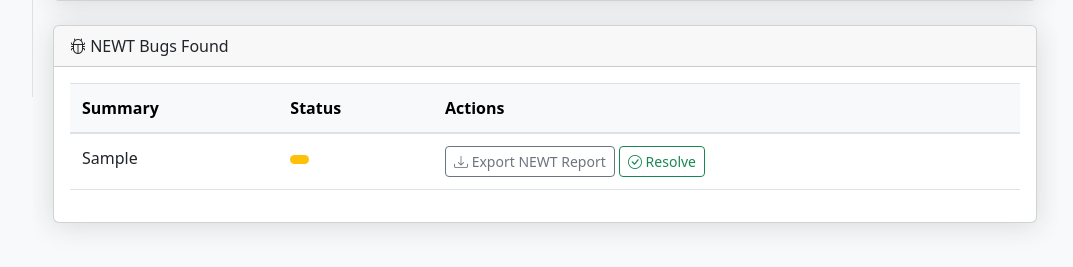
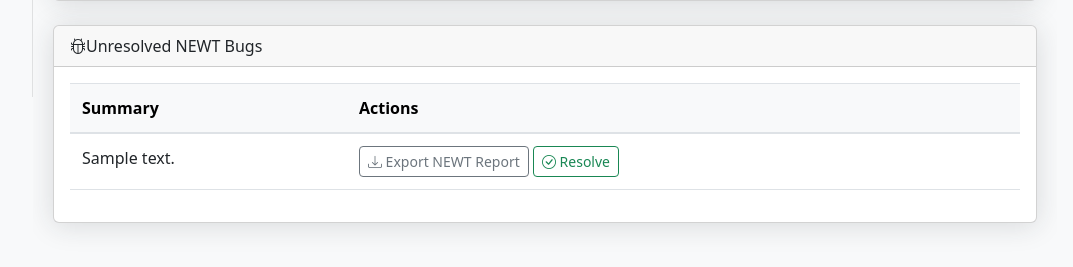
Before and after one commit to dmsweetser/NextgenExploratoryWebTester, a Flask app: page /bot/1 in a window 1280 px wide. Shown: the part 703-970 px from the top of the page, without its empty margins (207-1280 px from the left). Run offline with Flask 3, Linux system fonts and the light colour scheme; tables that the repository leaves empty hold one stand-in row (values such as "Sample post").

Commit message:
UI fixes

```diff
--- a/templates/bot.html
+++ b/templates/bot.html
@@ -103,7 +103,7 @@
 
 <div class="card mb-4">
     <div class="card-header">
-        <i class="bi bi-bug"></i> NEWT Bugs Found
+        <i class="bi bi-bug"></i>Unresolved NEWT Bugs
     </div>
     <div class="card-body">
         {% if bugs %}
@@ -112,32 +112,24 @@
                 <thead class="table-light">
                     <tr>
                         <th>Summary</th>
-                        <th>Status</th>
                         <th>Actions</th>
                     </tr>
                 </thead>
                 <tbody>
                     {% for bug in bugs %}
                     <tr>
-                        <td>{{ bug[2] }}</td>
-                        <td>
-                            <span class="badge bg-{% if bug[6] == 'resolved' %}success{% else %}warning{% endif %}">
-                                {{ bug[6] }}
-                            </span>
-                        </td>
+                        <td>{{ bug[1] }}</td>
                         <td>
                             <a href="{{ url_for('export_bug', bug_id=bug[0]) }}"
                                 class="btn btn-sm btn-outline-secondary">
                                 <i class="bi bi-download"></i> Export NEWT Report
                             </a>
-                            {% if bug[6] != 'resolved' %}
                             <form action="{{ url_for('resolve_bug', bug_id=bug[0]) }}" method="post"
                                 style="display: inline;">
                                 <button type="submit" class="btn btn-sm btn-outline-success">
                                     <i class="bi bi-check-circle"></i> Resolve
                                 </button>
                             </form>
-                            {% endif %}
                         </td>
                     </tr>
                     {% endfor %}
@@ -145,7 +137,7 @@
             </table>
         </div>
         {% else %}
-        <p class="text-muted">No NEWT bugs found yet.</p>
+        <p class="text-muted">No unresolved NEWT bugs found.</p>
         {% endif %}
     </div>
 </div>
```
Also changed, not shown: templates/bugs.html (+4 -4 lines).
